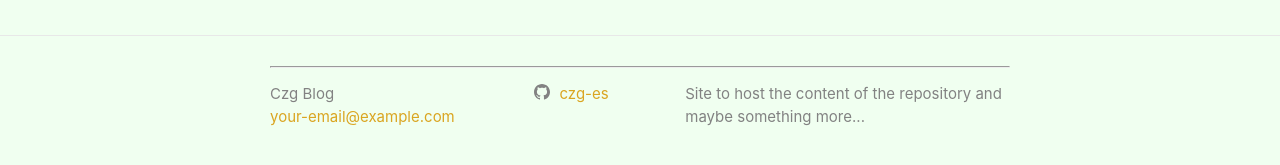
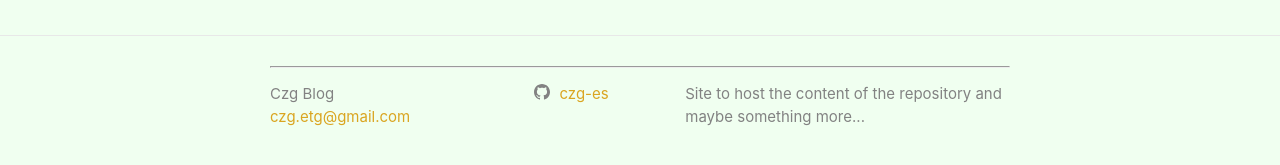
Before and after one commit to czg-es/C_blog, a Jekyll site: the page built from index.html, in a window 1280 px wide. Shown: the part 712-877 px from the top of the page. Built offline with Jekyll 4.4.1, drawn with Linux system fonts in a browser that asks for light colours; the list of posts is cut into pages by our own code.

Commit message:
added email

```diff
--- a/_config.yml
+++ b/_config.yml
@@ -19,7 +19,7 @@
 # in the templates via {{ site.myvariable }}.
 
 title: Czg Blog
-email: your-email@example.com
+email: czg.etg@gmail.com
 description: >- # this means to ignore newlines until "baseurl:"
   Site to host the content of the repository
   and maybe something more...
```
